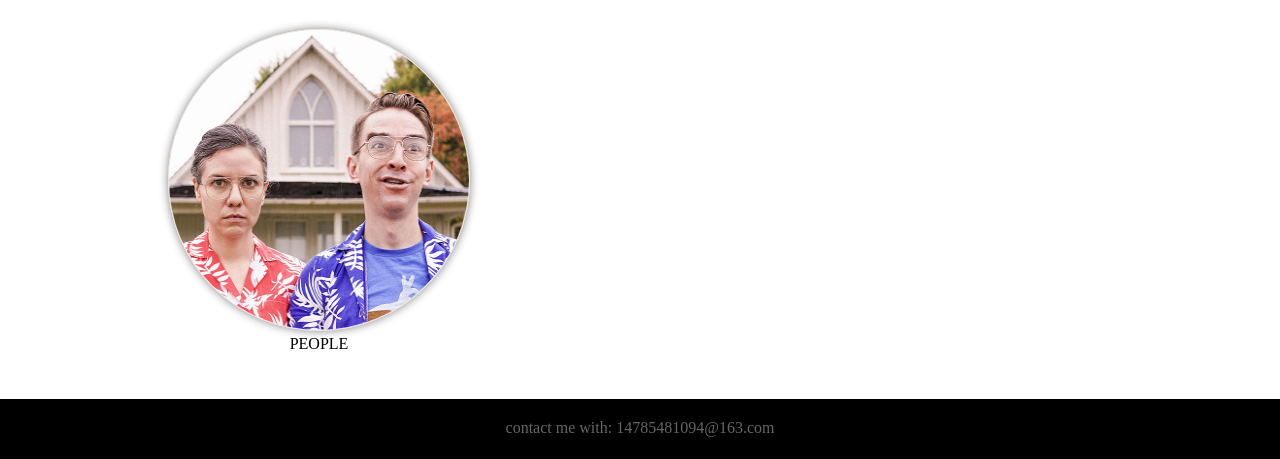
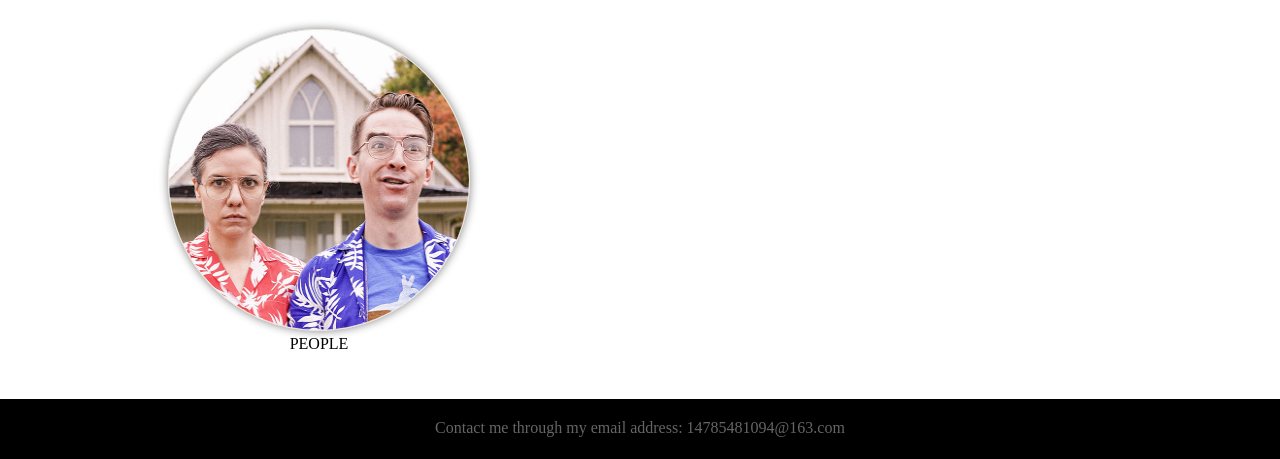
Before and after one commit to sincerity628/sincerity628.github.io, a plain HTML site: page index.html in a window 1280 px wide. Shown: the part 1160-1619 px from the top of the page. Drawn offline with Linux system fonts and the light colour scheme.

Commit message:
Update index.html

```diff
--- a/index.html
+++ b/index.html
@@ -40,7 +40,7 @@
         </figure>
     </section>
     <footer>
-        contact me with:
+        Contact me through my email address:
         14785481094@163.com
     </footer>
 </body>
```
